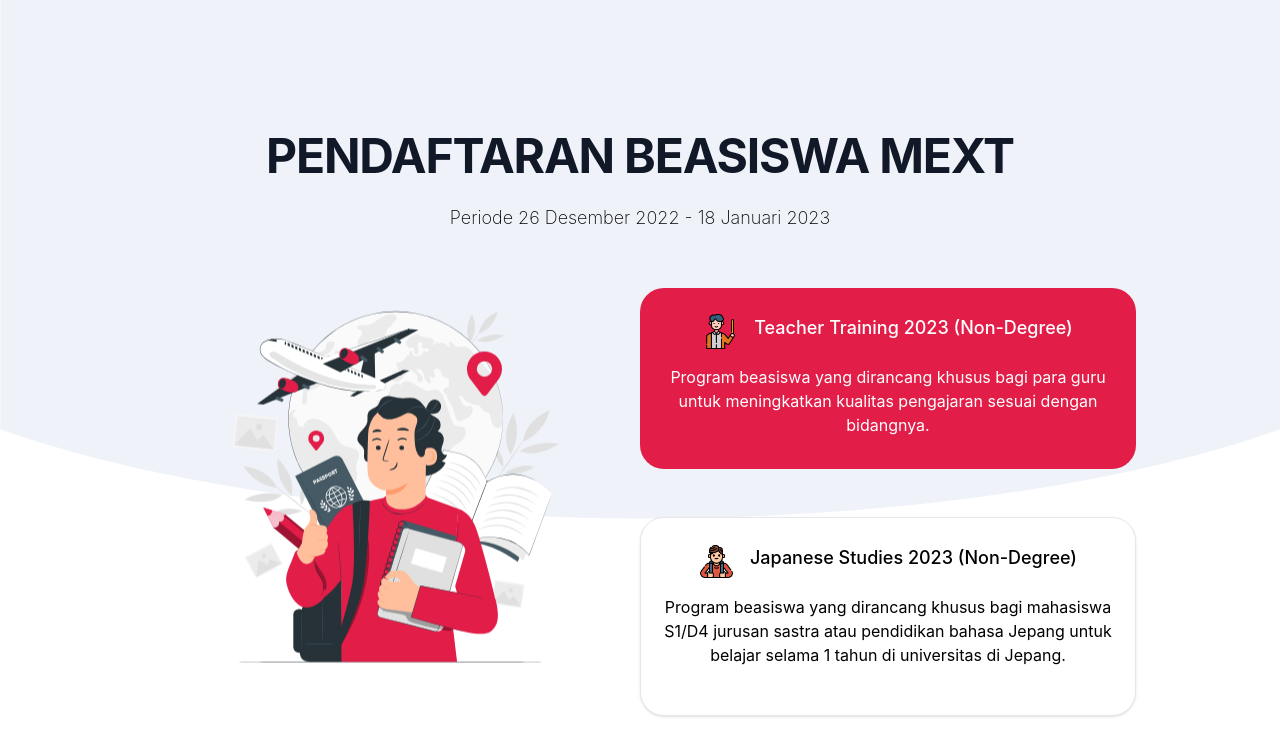
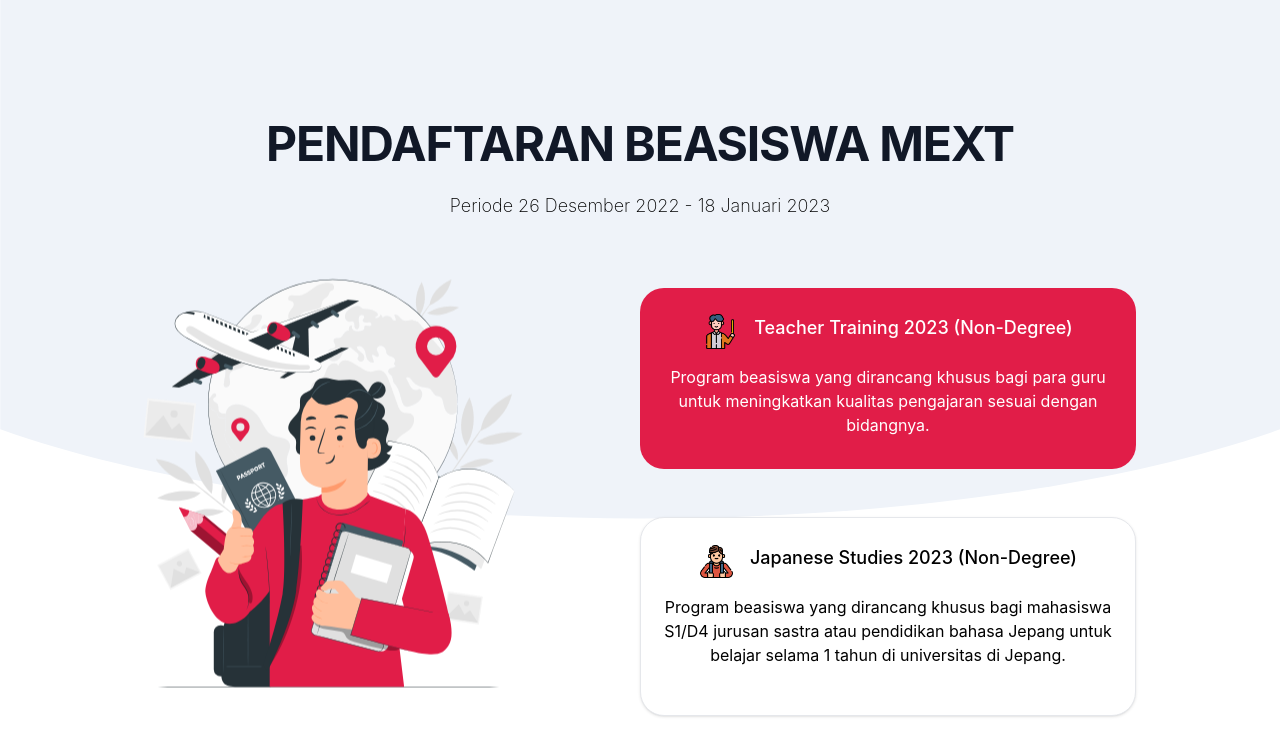
Before and after one commit to Reinhardjs/scholarship-registration-frontend, a React (Create React App) app: page / in a window 1280 px wide. Shown: the top 756 px of the page. Built offline with nearby package versions, Linux system fonts and the light colour scheme.

Commit message:
hore(mext-registration): modified landing page

```diff
--- a/src/pages/LandingPage.js
+++ b/src/pages/LandingPage.js
@@ -20,7 +20,7 @@ const LandingPage = () => {
               </p>
               <div className="grid grid-cols-1 place-items-center sm:grid-cols-2">
                 <img
-                  className="w-[250px] animate-loader pt-4 sm:w-[400px]"
+                  className="mr-0 w-[250px] animate-loader pt-4 sm:w-[465px] sm:pt-1 lg:mr-[4rem] xl:mr-[8rem]"
                   src="/images/study-abroad.svg"
                 />
                 <div className="mx-auto grid max-w-2xl pt-6 sm:grid-cols-1 sm:gap-8 sm:pt-8">
```
